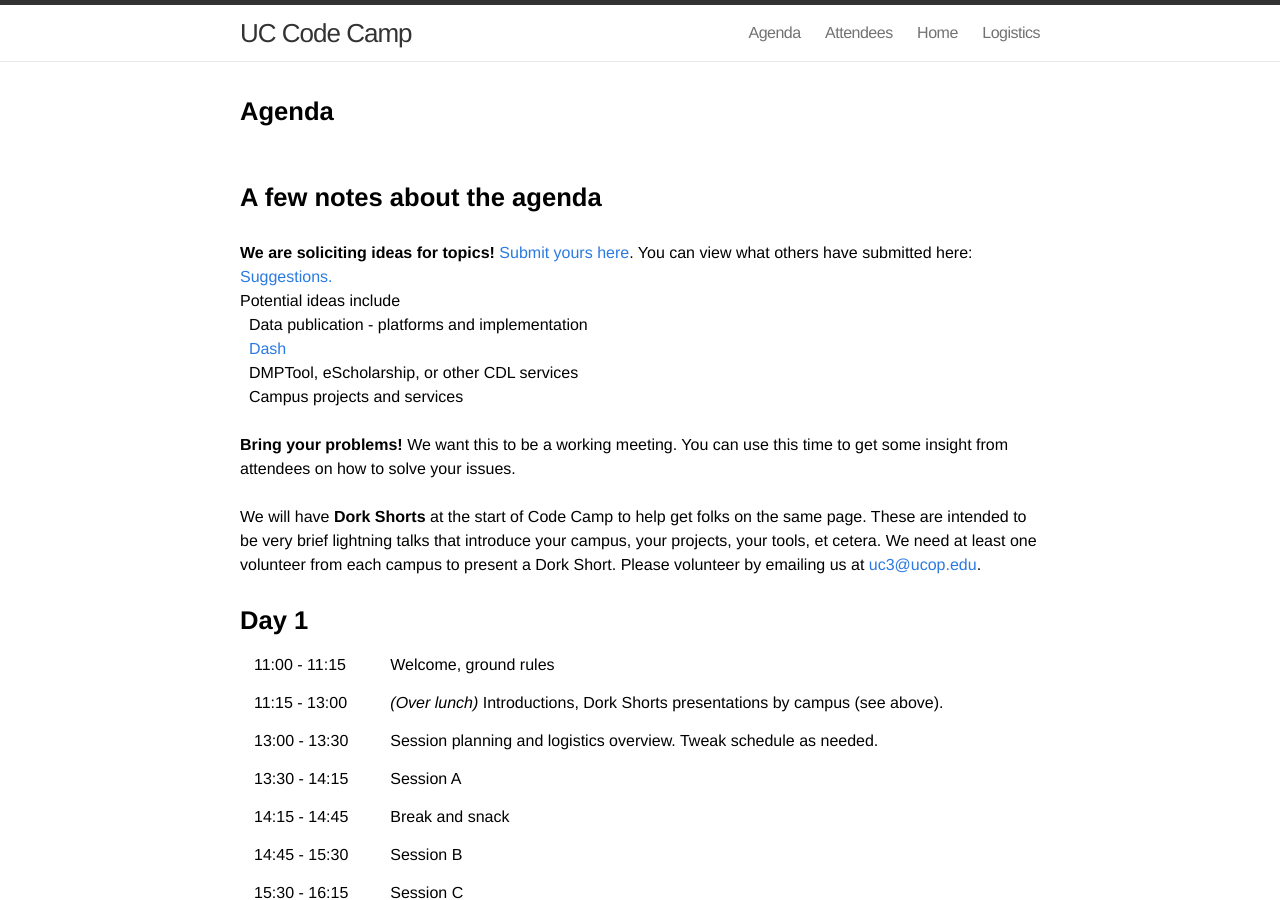
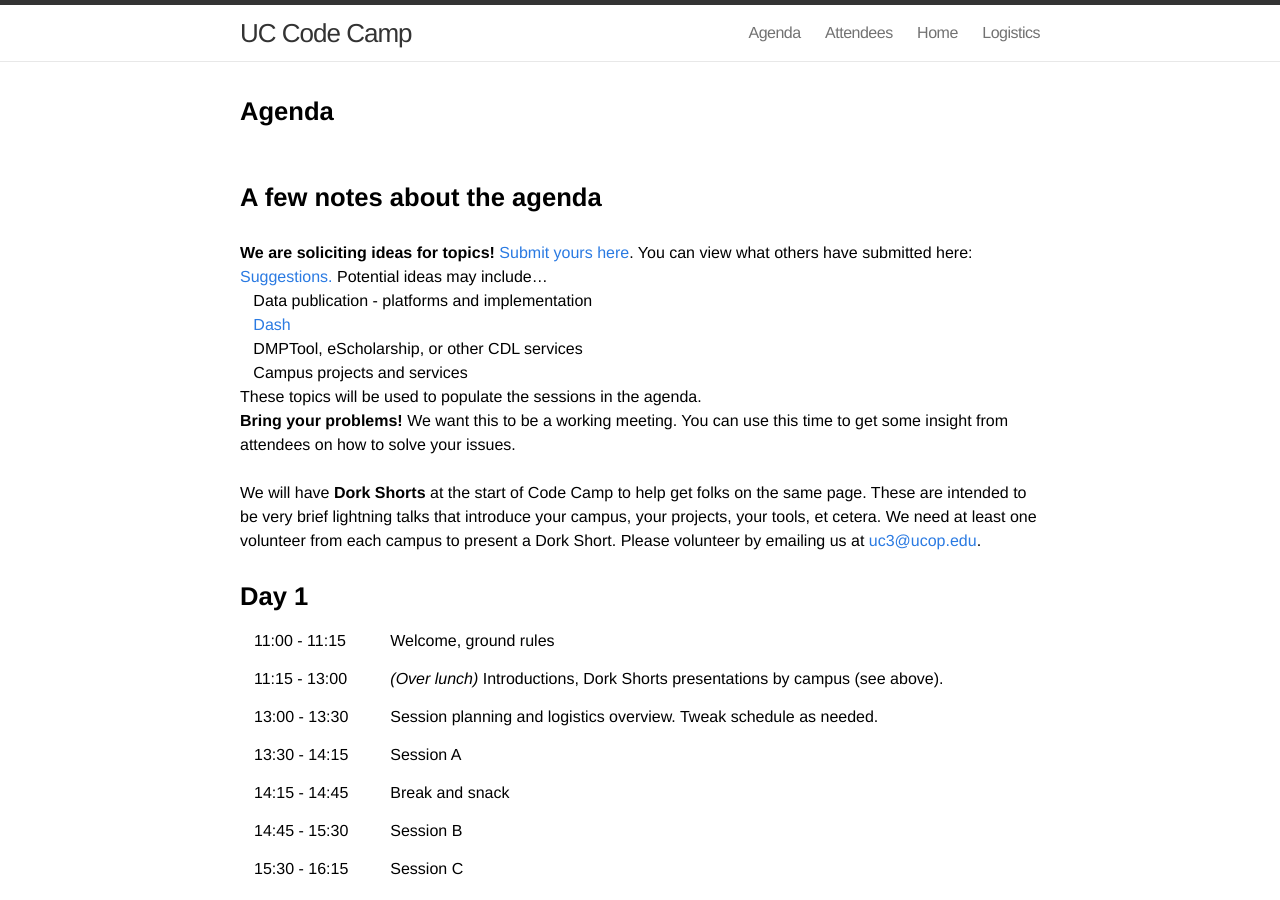
Before and after one commit to CDLUC3/UC-code-camp, a Jekyll site: the page built from agenda.md, in a window 1280 px wide and 900 px high. Built offline with Jekyll 4.4.1, drawn with Linux system fonts in a browser that asks for light colours; Markdown is read by kramdown in place of the engine named in the settings.

Commit message:
fix agenda stuff

```diff
--- a/agenda.md
+++ b/agenda.md
@@ -10,12 +10,12 @@ permalink: /agenda/
 
 <br>
 
-**We are soliciting ideas for topics!** [Submit yours here](https://docs.google.com/forms/d/1rsF44qf3qaOp6LqRSVTOBW-LUyPSL50Tg4ywmHjzBMI/viewform?usp=send_form). You can view what others have submitted here: [Suggestions.](https://docs.google.com/spreadsheet/ccc?key=0Agq_OgwoRF1AdDBqb0VlRkNxNGktSWVtSUtFMWxsLVE&usp=sharing) <br>
-Potential ideas include<br>
-&nbsp;&nbsp;Data publication - platforms and implementation<br>
-&nbsp;&nbsp;[Dash](https://github.com/CDLUC3/dash/wiki)<br>
-&nbsp;&nbsp;DMPTool, eScholarship, or other CDL services<br>
-&nbsp;&nbsp;Campus projects and services<br>
+**We are soliciting ideas for topics!** [Submit yours here](https://docs.google.com/forms/d/1rsF44qf3qaOp6LqRSVTOBW-LUyPSL50Tg4ywmHjzBMI/viewform). You can view what others have submitted here: [Suggestions.](https://docs.google.com/spreadsheet/ccc?key=0Agq_OgwoRF1AdDBqb0VlRkNxNGktSWVtSUtFMWxsLVE&usp=sharing) Potential ideas may include...<br>
+&nbsp;&nbsp;&nbsp;Data publication - platforms and implementation<br>
+&nbsp;&nbsp;&nbsp;[Dash](https://github.com/CDLUC3/dash/wiki)<br>
+&nbsp;&nbsp;&nbsp;DMPTool, eScholarship, or other CDL services<br>
+&nbsp;&nbsp;&nbsp;Campus projects and services<br>
+These topics will be used to populate the sessions in the agenda.
 <br>
 
 **Bring your problems!** We want this to be a working meeting. You can use this time to get some insight from attendees on how to solve your issues.
```
